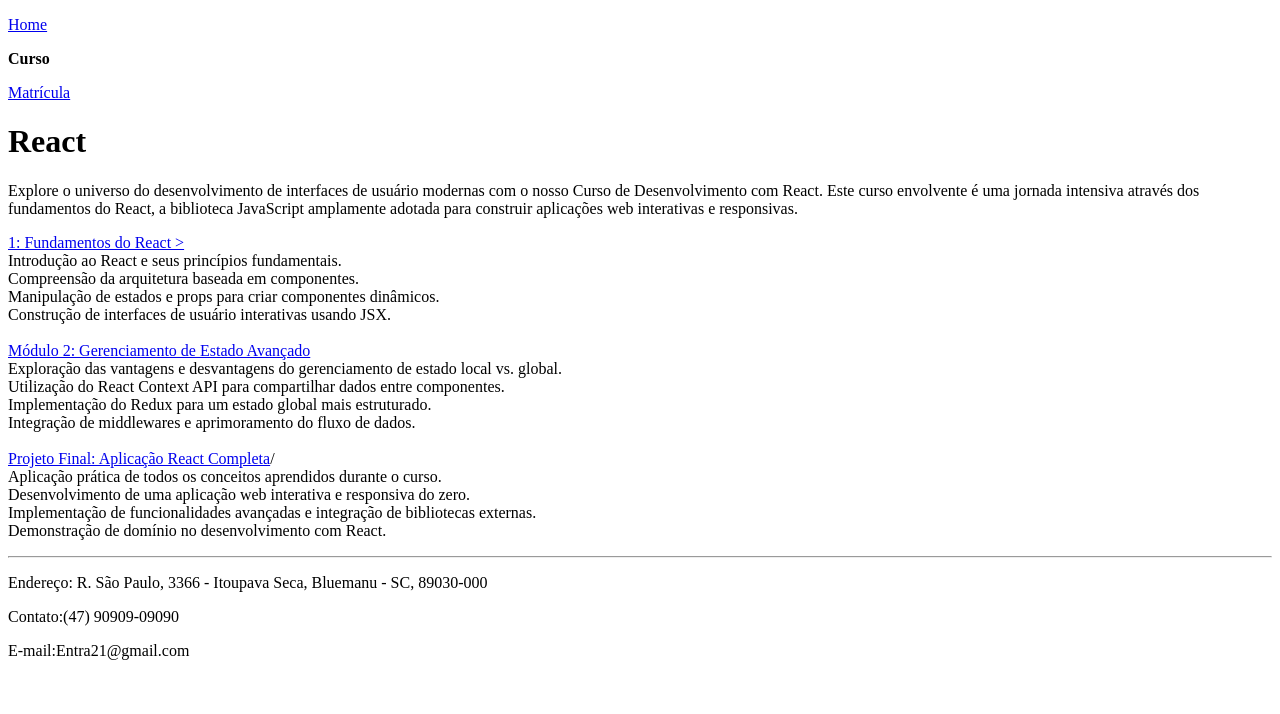
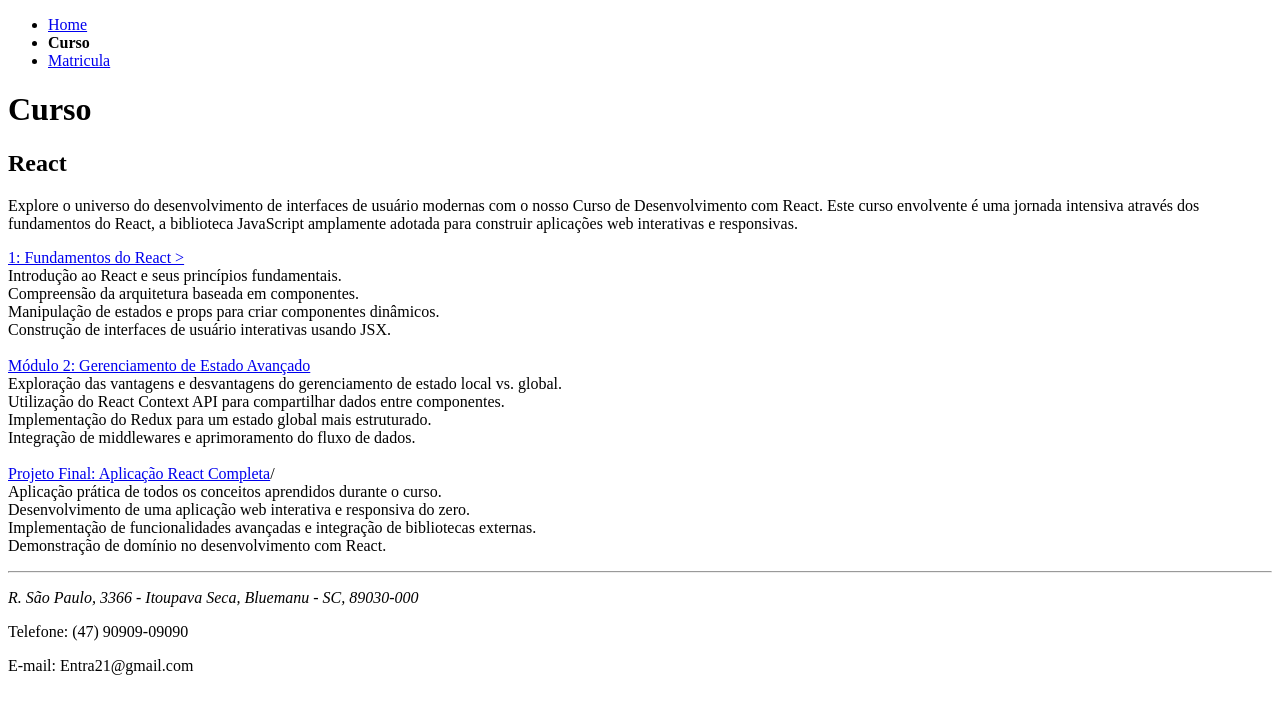
Before and after one commit to Leticia-LC/Exercicios-HTML, a plain HTML site: page 002-Exercício HTML Básico/paginas/curso.html in a window 1280 px wide. Drawn offline with Linux system fonts and the light colour scheme.

Commit message:
exercício 2 concluído

```diff
--- a/002-Exercício HTML Básico/curso.html
+++ b/002-Exercício HTML Básico/paginas/curso.html
@@ -7,15 +7,18 @@
 </head>
 <body>
     <header>
+        <nav>
+            <ul>
+                <li><a href="index.html">Home</a></li>
+                <li><strong>Curso</strong></li>
+                <li><a href="matricula.html">Matricula</a></li>
 
-        <p><a href="index.html">Home</a></p>
-        <p><strong>Curso</strong></p>
-        <p><a href="matricula.html">Matrícula</a></p>
-
+            </ul>
+        </nav>
+        <h1>Curso</h1>
     </header>
-
     <main>
-        <h1><strong>React</strong></h1>
+        <h2><strong>React</strong></h2>
 
         <p>Explore o universo do desenvolvimento de interfaces de usuário modernas com o nosso Curso de Desenvolvimento com React. Este curso envolvente é uma jornada intensiva através dos fundamentos do React, a biblioteca JavaScript amplamente adotada para construir aplicações web interativas e responsivas.</p>
 
@@ -43,11 +46,17 @@
 
     </main>
 <hr>
-    <footer>
-        <p><stronger>Endereço:</stronger> R. São Paulo, 3366 - Itoupava Seca, Bluemanu - SC, 89030-000</p>
-        <p><stronger>Contato:</stronger>(47) 90909-09090</p>
-        <p><stronger>E-mail:</stronger>Entra21@gmail.com</p>
-    </footer>
+<footer id="idContato">
+    <div>
+        <address>
+            <p>R. São Paulo, 3366 - Itoupava Seca, Bluemanu - SC, 89030-000</p>
+        </address>
+    </div>
+    <div>
+        <p>Telefone: (47) 90909-09090</p>
+        <p>E-mail: Entra21@gmail.com</p>
+    </div>
+</footer>
 
 </body>
 </html>
```
Also changed, not shown: 002-Exercício HTML Básico/index.html (deleted, +0 -41 lines), 002-Exercício HTML Básico/matricula.html (deleted, +0 -19 lines), 002-Exercício HTML Básico/paginas/index.html (added, +46 -0 lines), 002-Exercício HTML Básico/paginas/matricula.html (added, +41 -0 lines).
